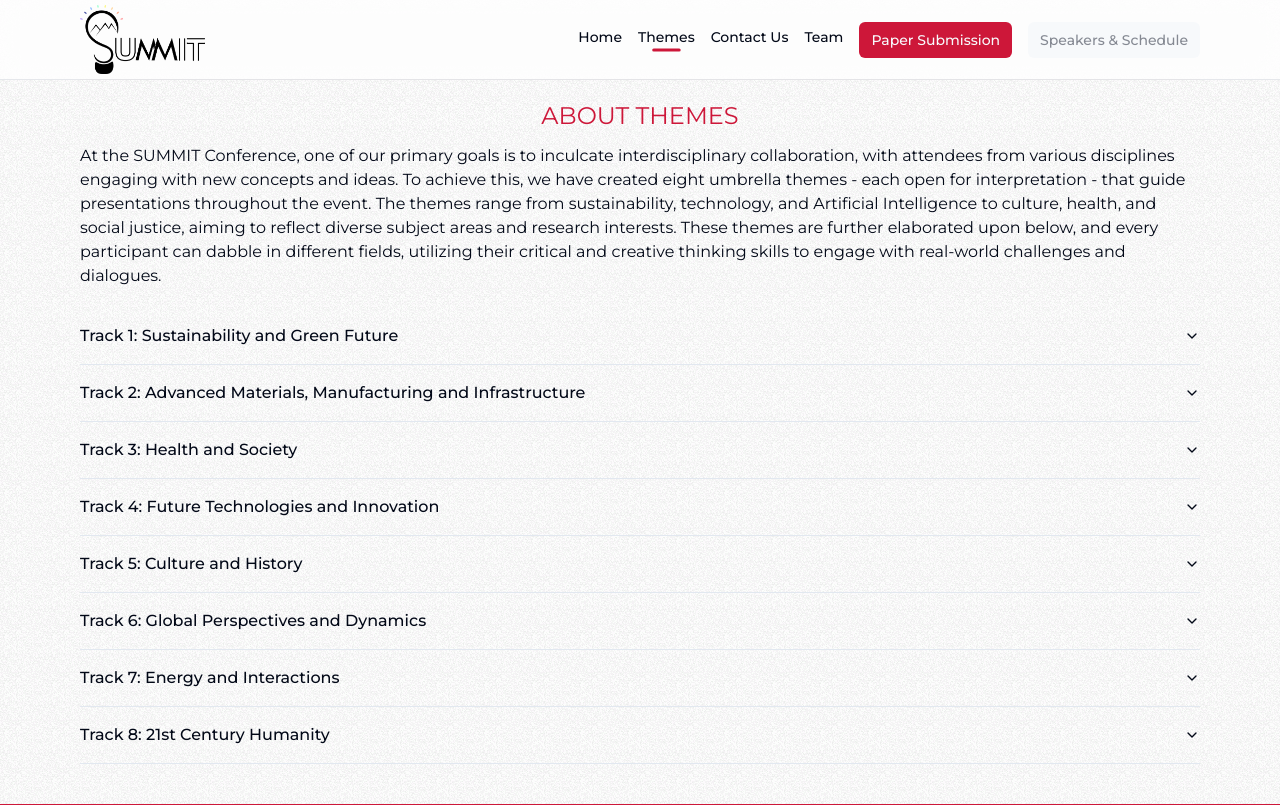
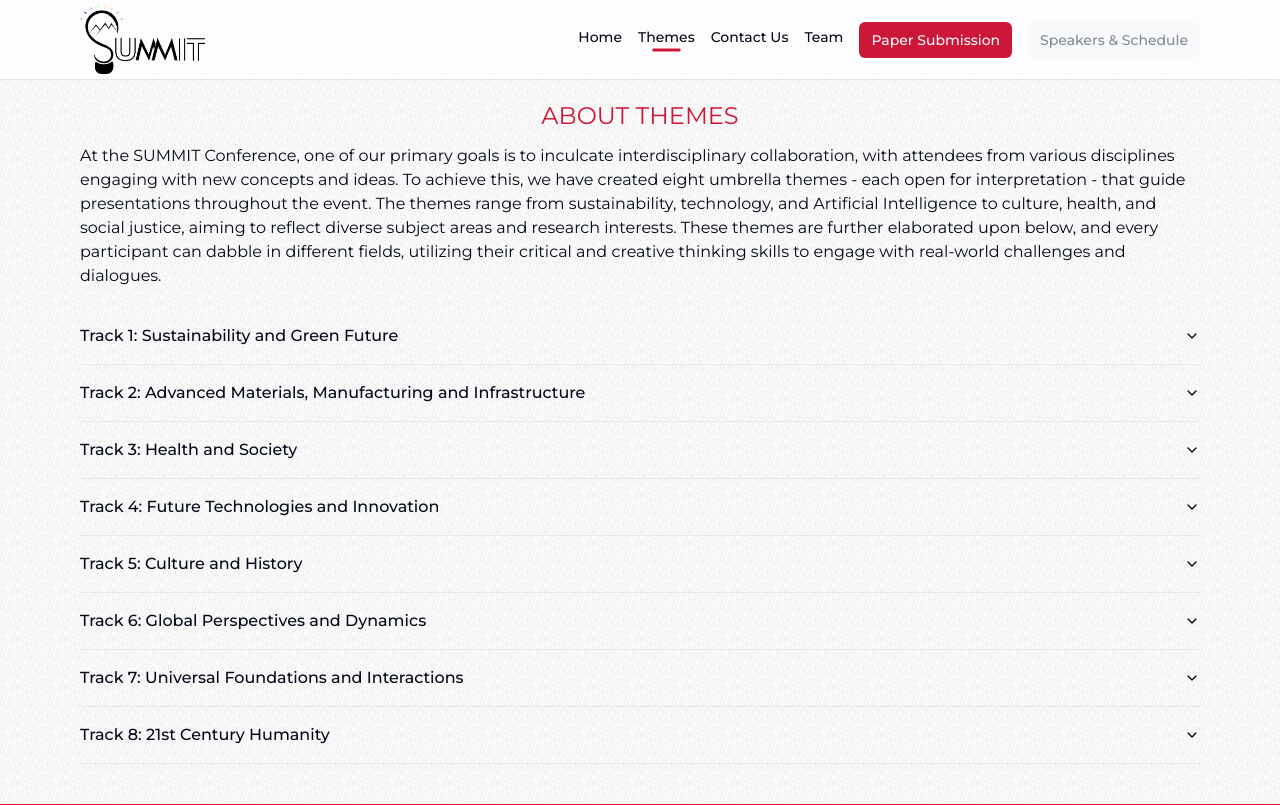
Before and after one commit to Narayana212/event-conf, a Next.js app: page /themes in a window 1280 px wide. Shown: the top 805 px of the page. Built offline with nearby package versions, Linux system fonts and the light colour scheme.

Commit message:
Update tracks.js

```diff
--- a/content/tracks.js
+++ b/content/tracks.js
@@ -1,7 +1,7 @@
 export const trackData = [
     {
       title: "Track 1: Sustainability and Green Future",
-      content: "Topics: Environmental Science, Green/Renewable Energy, Climate Economics, Green Solvent, Green Humanities, Eco Criticism",
+      content: "Topics: Environmental Science, Green/Renewable Energy, Climate Economics, Green Solvent, Green Humanities, Eco Criticism, Green Growth",
     },
     {
       title: "Track 2: Advanced Materials, Manufacturing and Infrastructure",
@@ -9,27 +9,27 @@ export const trackData = [
     },
     {
       title: "Track 3: Health and Society",
-      content: "Topics: Health Economics, Pharmaceutical Chemistry, Biophysics, Bioengineering, Mathematical Biology, Cancer Biology, Infectious Diseases, Genomics, Evolution, Neuro and Cognitive Sciences",
+      content: "Topics: Health Economics, Pharmaceutical Chemistry, Biophysics, Bioengineering, Mathematical Biology, Cancer Biology, Infectious Diseases, Genomics, Evolution, Neuro and Cognitive Sciences, Disease and Illness",
     },
     {
       title: "Track 4: Future Technologies and Innovation",
-      content: "Topics: Control Systems, Robotics and Mechatronics, Nano Technology, Signal Processing and AI ML, Computer Vision, Information Security and Blockchain, Communications and Networking, Digitisation in Finance, Optoelectronic Materials",
+      content: "Topics: Control Systems, Robotics and Mechatronics, Nano Technology, Signal Processing and AI ML, Computer Vision, Information Security and Blockchain, Communications and Networking, Digitisation in Finance, Optoelectronic Materials, Crypto Banking",
     },
     {
       title: "Track 5: Culture and History",
-      content: "Topics: Global History, Public History, Public Archaeology, History as Fiction, Narrativising History, Fashioning of the Public Sphere and Print Culture",
+      content: "Topics: Global History, Public History, Public Archaeology, History as Fiction, Narrativising History, Fashioning of the Public Sphere and Print Culture, Shifting Cultures of Consumption, Contemporary Fan Cultures",
     },
     {
       title: "Track 6: Global Perspectives and Dynamics",
-      content: "Topics: Business Models, Consumer Behaviour, Intellectual Property Rights, Macroeconomic Policy and Monetary Economics, Mathematical Finance, Social Movements and Collective Action, Globalization and Transnationalism, Social Inequality and Stratification, Conflict Resolution and Peacebuilding, Diplomacy and Foreign Policy",
+      content: "Topics: Business Models, Consumer Behaviour, Intellectual Property Rights, Macroeconomic Policy and Monetary Economics, Mathematical Finance, Social Movements and Collective Action, Globalization and Transnationalism, Social Inequality and Stratification, Conflict Resolution and Peacebuilding, Diplomacy and Foreign Policy, Entrepreneurship, Econometrics, Borders and Frontiers",
     },
     {
-      title: "Track 7: Energy and Interactions",
-      content: "Topics: Microfluidics, Fluid-structure interaction, Multiphase flows, Energy Storage, Catalysis, Quantum Physics, Theoretical Physics, Astro Physics",
+      title: "Track 7: Universal Foundations and Interactions",
+      content: "Topics: Microfluidics, Fluid-structure interaction, Multiphase flows, Energy Storage, Catalysis, Quantum Physics, Theoretical Physics, Astro Physics, Complex Systems, Applied Algebra, Mathematical Data Sciences",
     },
     {
       title: "Track 8: 21st Century Humanity",
-      content: "Topics: Entrepreneurship, Complex Systems, Applied Algebra, Mathematical Data Sciences, Econometrics, Social Media, Gender and Queerness, Fake News",
+      content: "Topics: Social Media, Gender and Queerness, Fake News, Deepfake, Individual and Authority, Technological Self and Hybrid Identities, Declining Birth Rate and Demographics",
     },
 
   ];
```
